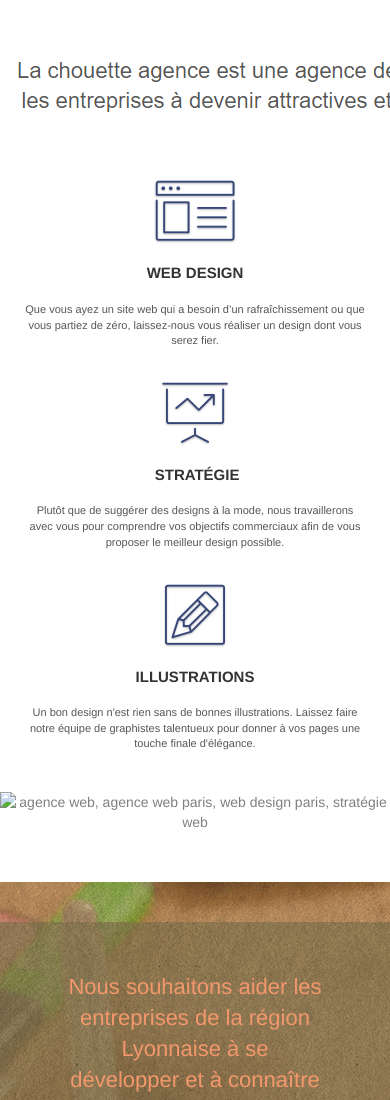
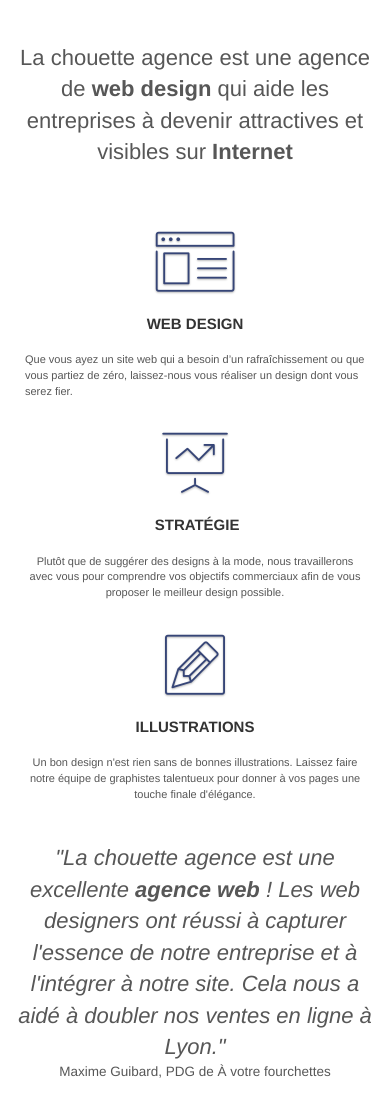
Before and after one commit to Cyprien-BM/-Cyprien-BM-CyprienBelleminMenard_4_07012022, a plain HTML site: page index.html in a window 390 px wide. Shown: the part 420-1520 px from the top of the page. Drawn offline with nearby package versions, Linux system fonts and the light colour scheme.

Commit message:
Suppression des mots-clés cachés // Remplacement des images textes en texte brut pour meilleur responsive, + de mots par pages et mise en évidence de mots-clés

```diff
--- a/index.html
+++ b/index.html
@@ -21,7 +21,7 @@
 	<script src="./js/jquery.touchSwipe.js" defer></script>
 	<script src="./js/gmaps.js" async></script>
 
-    <title>La Chouette Agence</title>
+    <title>La Chouette Agence : Entreprise webdesign à Lyon </title>
 
 
 <!-- Analytics -->
@@ -39,9 +39,7 @@
 
 		<nav class="navbar row">
 			<div class="navbar-header">
-				<div class="keywords" style="color:#cccccc;font-size:1px;">Agence web à paris, stratégie web, web design, illustrations, design de site web, site web, web, internet, site internet, site</div>
 				<a class="navbar-brand" href="index.html"><img src="img/la-chouette-agence.png" alt="paris web design logo agence web meilleure agence" height="40" /></a>
-				<div class="keywords" style="color:#cccccc;font-size:1px;">Agence web à paris, stratégie web, web design, illustrations, design de site web, site web, web, internet, site internet, site</div>
 				<button id="nav-toggle" type="button" class="ui-navbar-toggle navbar-toggle" data-toggle="collapse" data-target=".navbar-1">
 					<span class="sr-only">Toggle navigation</span><span class="icon-bar"></span><span class="icon-bar"></span><span class="icon-bar"></span>
 				</button>
@@ -86,7 +84,7 @@
 	<div class="container bloc-md">
 		<div class="row">
 			<div class="col-sm-12 text-center">
-				<img alt="agence web, agence web paris, web design paris, stratégie web" src="img/title.webp" />
+				<p class="text-primaire">La chouette agence est une agence de <strong>web design</strong> qui aide les entreprises à devenir attractives et visibles sur <strong>Internet</strong></p>
 			</div>
 		</div>
 		<div class="row voffset-lg med-width-whitespace">
@@ -97,7 +95,7 @@
 				<h3 class="mg-md text-center">
 					Web design
 				</h3>
-				<p class="text-center ">
+				<p>
 					Que vous ayez un site web qui a besoin d&rsquo;un rafraîchissement ou que vous partiez de zéro, laissez-nous vous réaliser un design dont vous serez fier.
 				</p>
 			</div>
@@ -126,8 +124,8 @@
 		</div>
 		<div class="row voffset-lg voffset">
 			<div class="col-xs-12 col-md-8 col-md-offset-2 text-center">
-				<img alt="agence web, agence web paris, web design paris, stratégie web" src="img/citation.webp" />
-
+				<p class="text-citation">"La chouette agence est une excellente <strong>agence web</strong> ! Les web designers ont réussi à capturer l'essence de notre entreprise et à l'intégrer à notre site. Cela nous a aidé à doubler nos ventes en ligne à Lyon."</p>
+				<p class="legend">Maxime Guibard, PDG de À votre fourchettes</p>
 			</div>
 		</div>
 	</div>
@@ -156,7 +154,7 @@
 	<div class="container bloc-lg">
 		<div class="row">
 			<div class="col-sm-12 text-center">
-				<img alt="agence web, agence web paris, web design paris, stratégie web" src="img/title2.webp" />
+				<p class="text-primaire petit">Nous travaillons avec beaucoup de clients, voici nos réalisations.</p>
 			</div>
 		</div>
 		<div class="row tight-width-whitespace portfolio-row">
@@ -247,7 +245,6 @@
 							<a class="social" href="index.html"><span class="fa fa-instagram icon-md"></span></a>
 						</div>
 					</div>
-					<div class="keywords" style="color:#F3976C;">Agence web à paris, stratégie web, web design, illustrations, design de site web, site web, web, internet, site internet, site</div>
 				</div>
 				<div class="row">
 					<div class="col-sm-4">
--- a/style.css
+++ b/style.css
@@ -825,6 +825,26 @@ h4 {
     background-image: url("img/image-de-presentation.webp");
 }
 
+.text-primaire,
+.text-citation {
+    font-size: 22px;
+    display: inline-block;
+    max-width: 600px;
+}
+
+.text-citation {
+    font-style: italic;
+    margin: 0;
+}
+
+.legend {
+    font-size: 13.5px;;
+}
+
+.text-primaire.petit {
+    max-width: 420px;
+}
+
 @media (max-width: 1024px) {
     .bloc {
         padding-left: 20px;
```
